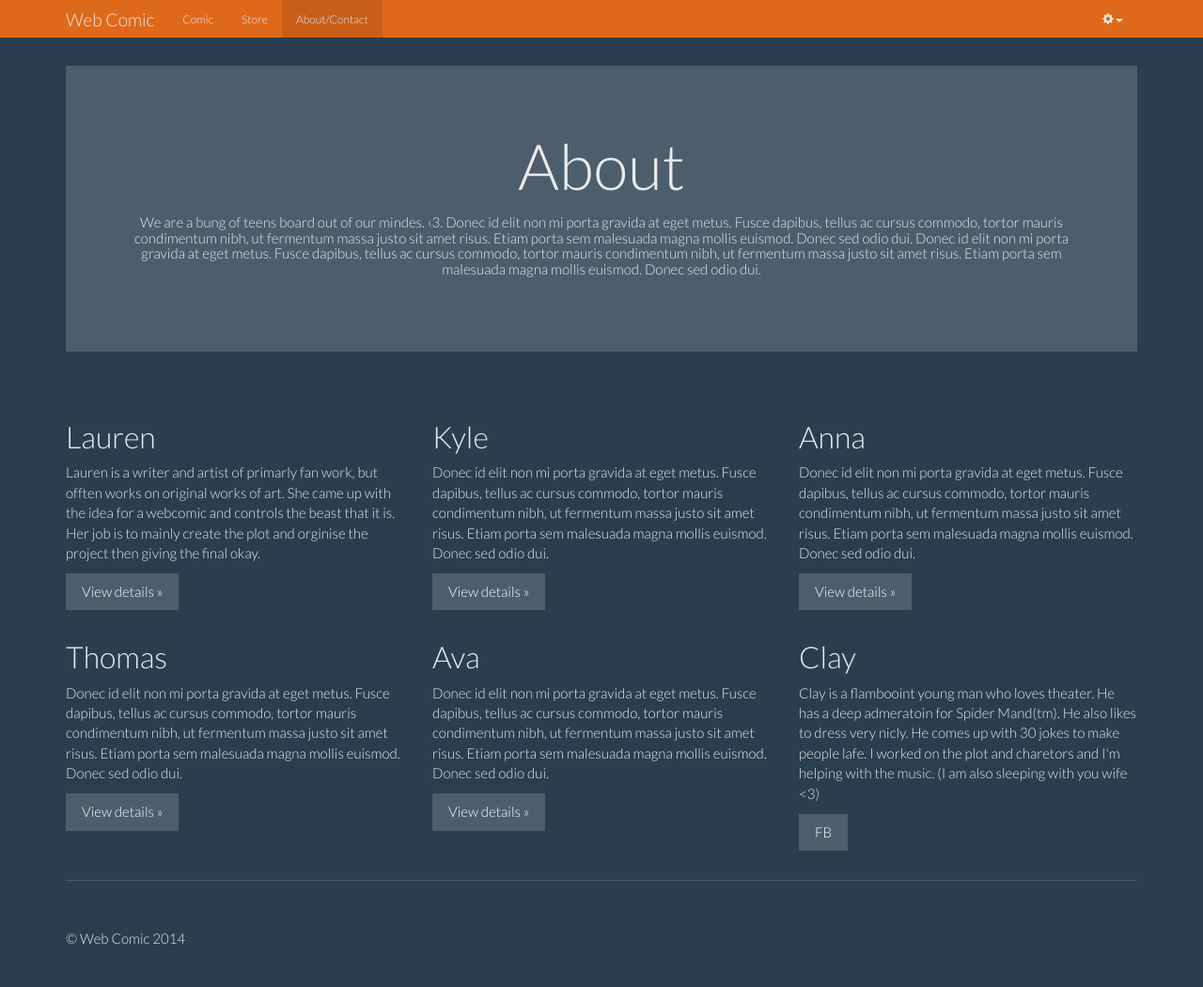
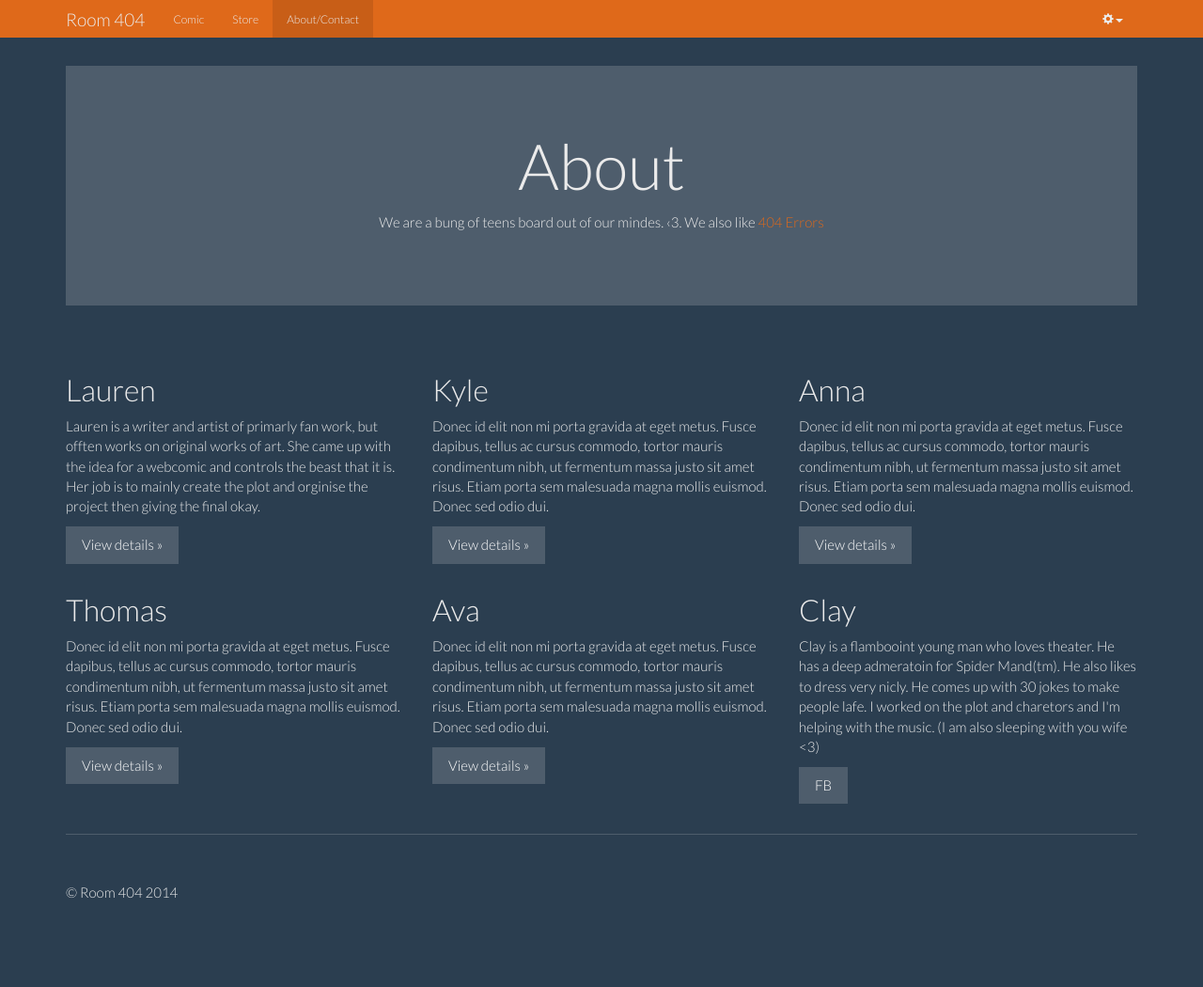
Before and after one commit to fredghostkyle/Room404, a PHP site: page /about in a window 1280 px wide. Shown: the whole page at 94% size. After the commit the page ends 956 px from the top, so only its background shows below. Run offline with PHP 8.4, Linux system fonts and the light colour scheme.

Commit message:
Updated the name!!!
Fuck YES BITCHES!

```diff
--- a/about/index.php
+++ b/about/index.php
@@ -10,7 +10,7 @@
     <meta name="author" content="Website: @fredghostkyle. ">
     <link rel="icon" href="http://getbootstrap.com/favicon.ico">
 
-    <title>Web Comic</title>
+    <title>Room 404 | About Us</title>
 
     <!-- Bootstrap core CSS -->
     <link href="../htmladd/bootstrap.css" rel="stylesheet">
@@ -38,7 +38,7 @@
             <span class="icon-bar"></span>
             <span class="icon-bar"></span>
           </button>
-          <a class="navbar-brand" href="./">Web Comic</a>
+          <a class="navbar-brand" href="../">Room 404</a>
         </div>
         <div class="collapse navbar-collapse navbar-left">
           <ul class="nav navbar-nav">
@@ -76,7 +76,7 @@
     <div class="container">
           <div class="jumbotron">
             <center><p><h1>About</h1></p></center>
-            <center><h5>We are a bung of teens board out of our mindes. &lsaquo;3. Donec id elit non mi porta gravida at eget metus. Fusce dapibus, tellus ac cursus commodo, tortor mauris condimentum nibh, ut fermentum massa justo sit amet risus. Etiam porta sem malesuada magna mollis euismod. Donec sed odio dui. Donec id elit non mi porta gravida at eget metus. Fusce dapibus, tellus ac cursus commodo, tortor mauris condimentum nibh, ut fermentum massa justo sit amet risus. Etiam porta sem malesuada magna mollis euismod. Donec sed odio dui. </h3></center>
+            <center><h5>We are a bung of teens board out of our mindes. &lsaquo;3. We also like <a href="../40404040404040404040404040404">404 Errors</a> </h3></center>
             <br>
           </div>
 
@@ -116,7 +116,7 @@
       <hr>
 
       <footer>
-        <p>© Web Comic 2014</p>
+        <p>© Room 404 2014</p>
       </footer>
 
     </div><!--/.container-->
--- a/comicfiles/workings/index.php
+++ b/comicfiles/workings/index.php
@@ -10,7 +10,7 @@
     <meta name="author" content="Website: @fredghostkyle. ">
     <link rel="icon" href="http://getbootstrap.com/favicon.ico">
 
-    <title>Web Comic</title>
+    <title>Room 404 | Page Placment</title>
 
     <!-- Bootstrap core CSS -->
     <link href="../../htmladd/bootstrap.css" rel="stylesheet">
@@ -38,7 +38,7 @@
             <span class="icon-bar"></span>
             <span class="icon-bar"></span>
           </button>
-          <a class="navbar-brand" href="../../">Web Comic</a>
+          <a class="navbar-brand" href="../../">Room 404</a>
         </div>
         <div class="collapse navbar-collapse navbar-left">
           <ul class="nav navbar-nav">
@@ -85,7 +85,7 @@
       <hr>
 
       <footer>
-        <p>© Web Comic 2014</p>
+        <p>© Room 404 2014</p>
       </footer>
 
     </div><!--/.container-->
--- a/store/closed/index.php
+++ b/store/closed/index.php
@@ -10,7 +10,7 @@
     <meta name="author" content="Website: @fredghostkyle. ">
     <link rel="icon" href="http://getbootstrap.com/favicon.ico">
 
-    <title>Web Comic</title>
+    <title>Room 404 | Store</title>
 
     <!-- Bootstrap core CSS -->
     <link href="../../htmladd/bootstrap.css" rel="stylesheet">
@@ -38,7 +38,7 @@
             <span class="icon-bar"></span>
             <span class="icon-bar"></span>
           </button>
-          <a class="navbar-brand" href="../../">Web Comic</a>
+          <a class="navbar-brand" href="../../">Room 404</a>
         </div>
         <div class="collapse navbar-collapse navbar-left">
           <ul class="nav navbar-nav">
@@ -84,7 +84,7 @@
       <hr>
 
       <footer>
-        <p>© Web Comic 2014</p>
+        <p>© Room 404 2014</p>
         <p class="pull-right"><a href="login.php">login</a></p>
       </footer>
 
--- a/store/closed/login.php
+++ b/store/closed/login.php
@@ -11,7 +11,7 @@
     <meta name="author" content="Website: @fredghostkyle. ">
     <link rel="icon" href="http://getbootstrap.com/favicon.ico">
 
-    <title>Web Comic</title>
+    <title>Room 404 | Store</title>
 
     <!-- Bootstrap core CSS -->
     <link href="../../htmladd/bootstrap.css" rel="stylesheet">
@@ -39,7 +39,7 @@
             <span class="icon-bar"></span>
             <span class="icon-bar"></span>
           </button>
-          <a class="navbar-brand" href="../../">Web Comic</a>
+          <a class="navbar-brand" href="../../">Room 404</a>
         </div>
         <div class="collapse navbar-collapse navbar-left">
           <ul class="nav navbar-nav">
@@ -106,7 +106,7 @@
 
       <hr>
       <footer>
-        <p>© Web Comic 2014</p>
+        <p>© Room 404 2014</p>
         <p class="pull-right"><a href="login.php">login</a></p>
       </footer>
 
```
Also changed, not shown: index.php (+8 -5 lines), store/closed/example.php (+4 -4 lines).
